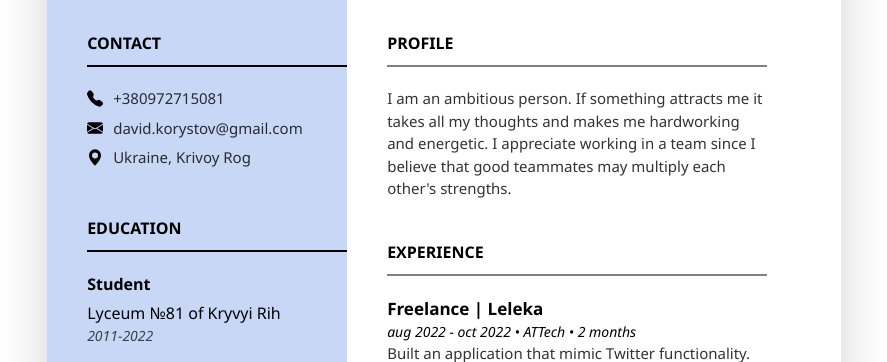
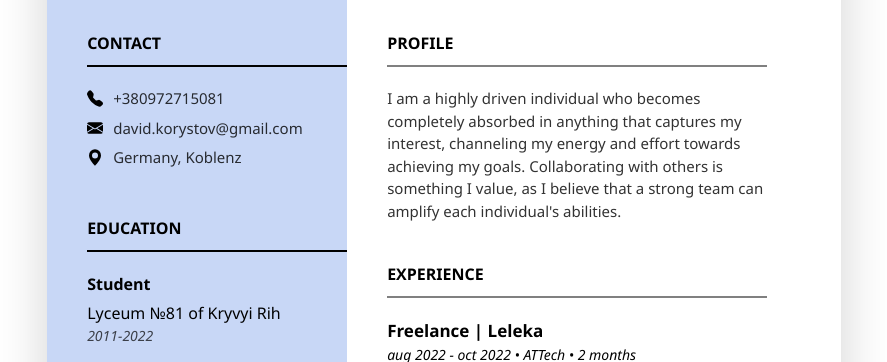
Before and after one commit to DavidKorystov/CV, a Gatsby site: page / in a window 1280 px wide. Shown: the part 409-771 px from the top of the page, without its empty margins (196-1083 px from the left). Built offline with nearby package versions, Linux system fonts and the light colour scheme; Gatsby itself is replaced by a stand-in of ours.

Commit message:
feat: Modified bio info

```diff
--- a/src/pages/index.tsx
+++ b/src/pages/index.tsx
@@ -122,7 +122,7 @@ const IndexPage = () => {
               <li className="block">
                 <a href="https://goo.gl/maps/8ELkG4vxXGwJ5Byx9">
                   <img src={geoSVG} alt="" />
-                  <p>Ukraine, Krivoy Rog</p>
+                  <p>Germany, Koblenz</p>
                 </a>
               </li>
             </ul>
@@ -158,11 +158,7 @@ const IndexPage = () => {
             <h4>Profile</h4>
             <div className="content-section-right-line"></div>
             <p className="experience-desc">
-              I am an ambitious person. If something attracts me it takes all my
-              thoughts and makes me hardworking and energetic. I appreciate
-              working in a team since I believe that good teammates may multiply
-              each other's strengths.
-            </p>
+I am a highly driven individual who becomes completely absorbed in anything that captures my interest, channeling my energy and effort towards achieving my goals. Collaborating with others is something I value, as I believe that a strong team can amplify each individual's abilities.</p>
           </div>
           <div className="content-section-subtitle-right">
             <h4>EXPERIENCE</h4>
```
